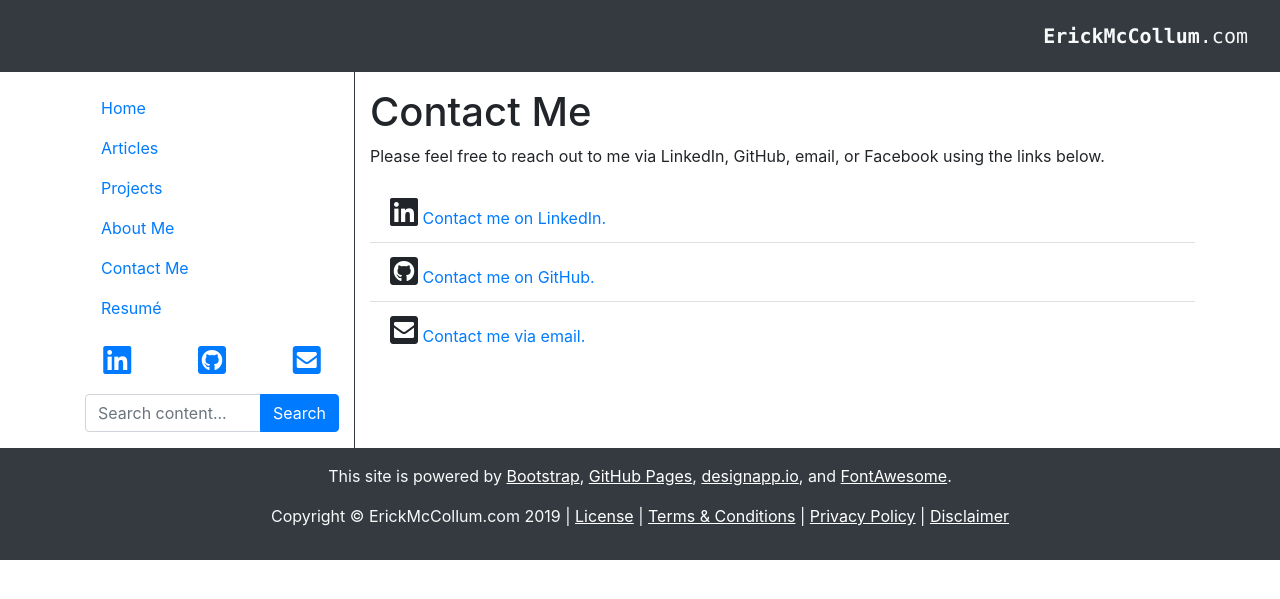
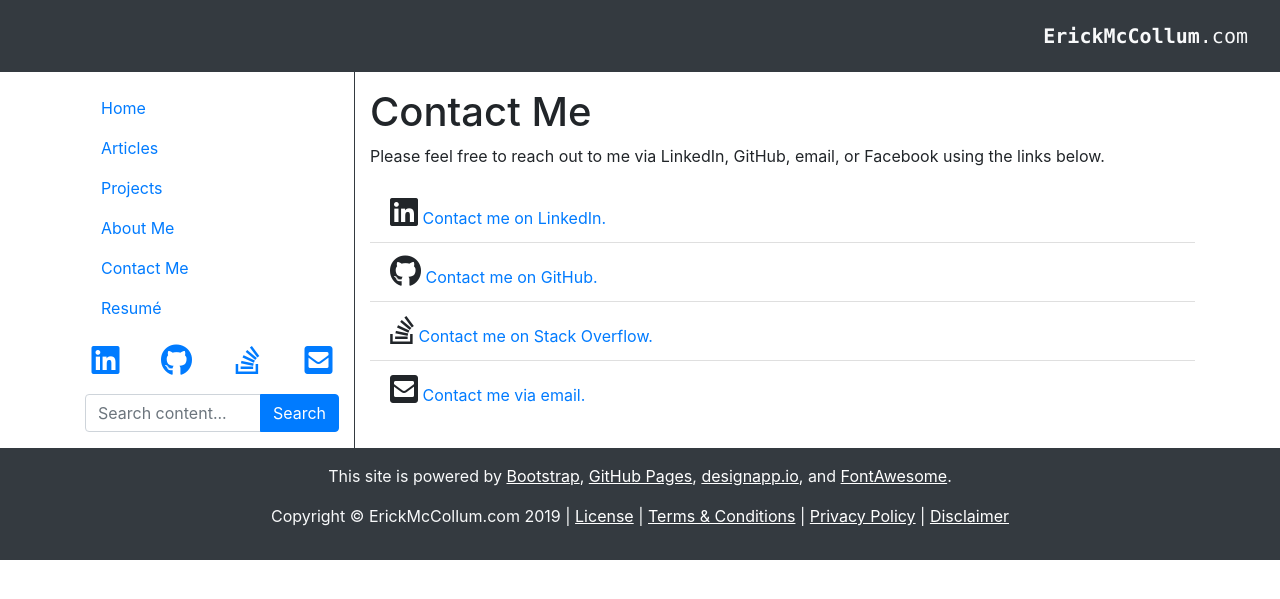
Before and after one commit to frederickm13/frederickm13.github.io, a Jekyll site: the page built from pages/contact-me.md, in a window 1280 px wide. Shown: the top 599 px of the page. Built offline with Jekyll 4.4.1, drawn with Linux system fonts in a browser that asks for light colours.

Commit message:
Add stack overflow (#129)
* Update resume

* add stack-overflow link

```diff
--- a/_layouts/Base.html
+++ b/_layouts/Base.html
@@ -62,7 +62,10 @@
                             <a href="https://www.linkedin.com/in/erick-mccollum"><i class="fab fa-linkedin fa-2x"></i></a>
                         </div>
                         <div class="col">
-                            <a href="https://github.com/frederickm13"><i class="fab fa-github-square fa-2x"></i></a>
+                            <a href="https://github.com/frederickm13"><i class="fab fa-github fa-2x"></i></a>
+                        </div>
+                        <div class="col">
+                            <a href="https://stackoverflow.com/users/15205828/frederickm13"><i class="fab fa-stack-overflow fa-2x"></i></a>
                         </div>
                         <div class="col">
                             <a href="mailto:fgmccollum4@gmail.com"><i class="fas fa-envelope-square fa-2x"></i></a>
--- a/pages/contact-me.md
+++ b/pages/contact-me.md
@@ -11,7 +11,8 @@ Please feel free to reach out to me via LinkedIn, GitHub, email, or Facebook usi
 <div>
     <ul class="list-group list-group-flush">
         <li class="list-group-item"><i class="fab fa-linkedin fa-2x"></i> <a href="https://www.linkedin.com/in/erick-mccollum">Contact me on LinkedIn.</a></li>
-        <li class="list-group-item"><i class="fab fa-github-square fa-2x"></i> <a href="https://github.com/frederickm13">Contact me on GitHub.</a></li>
+        <li class="list-group-item"><i class="fab fa-github fa-2x"></i> <a href="https://github.com/frederickm13">Contact me on GitHub.</a></li>
+        <li class="list-group-item"><i class="fab fa-stack-overflow fa-2x"></i> <a href="https://stackoverflow.com/users/15205828/frederickm13">Contact me on Stack Overflow.</a></li>
         <li class="list-group-item"><i class="fas fa-envelope-square fa-2x"></i> <a href="mailto:fgmccollum4@gmail.com">Contact me via email.</a></li>
     </ul>
 </div>
```
